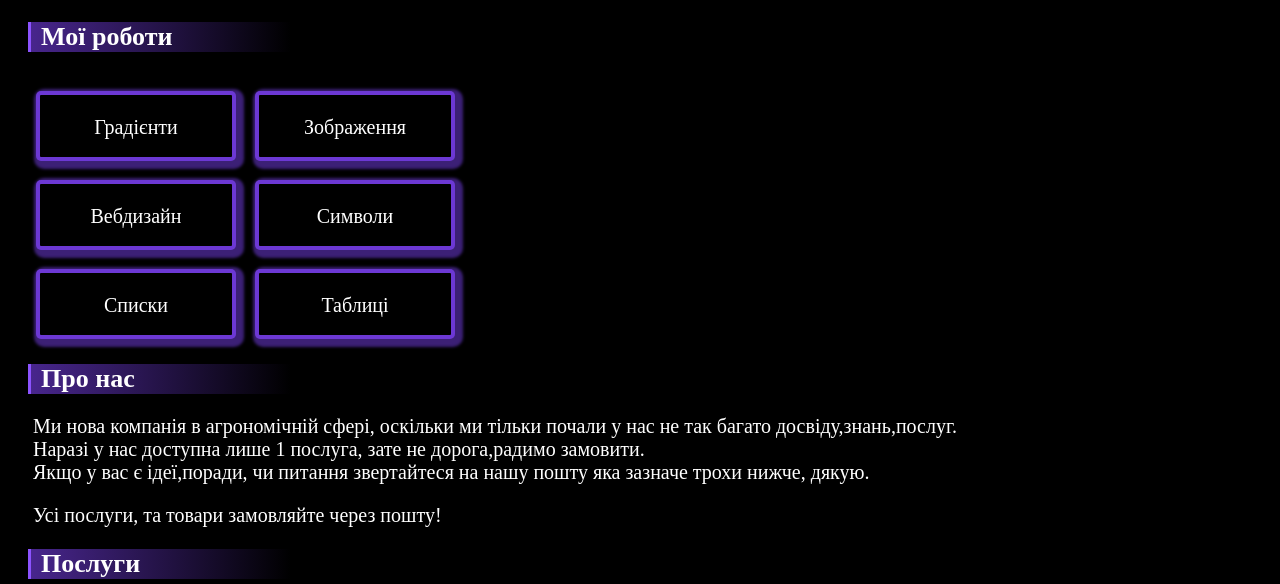
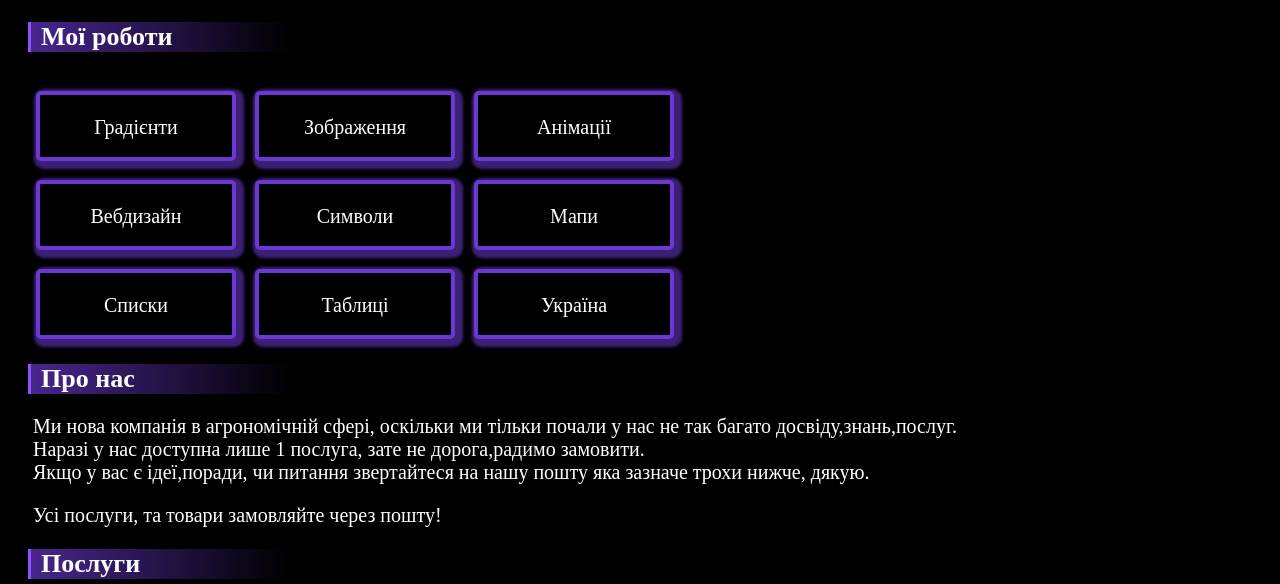
Before and after one commit to UltraFarmer35/MySite, a plain HTML site: page index.html in a window 1280 px wide. Shown: the part 216-800 px from the top of the page. Drawn offline with Linux system fonts and the light colour scheme.

Commit message:
Update index.html

```diff
--- a/index.html
+++ b/index.html
@@ -276,6 +276,9 @@
 			<th>
 				<a href="images.html" target="_blank"><button role="button" class="robota"><p class="r">Зображення</p></button></a>
 			</th>
+			<th>
+				<a href="animationtext.html" target="_blank"><button role="button" class="robota"><p class="r">Анімації</p></button></a>
+			</th>
 		</tr>
 
 		<tr>
@@ -285,6 +288,9 @@
 			<th>
 				<a href="formatywaniaSymvoliv.ytml.html" target="_blank"><button role="button" class="robota"><p class="r" >Символи</p></button></a>
 			</th>
+			<th>
+				<a href="maps.html" target="_blank"><button role="button" class="robota"><p class="r">Мапи</p></button></a>
+			</th>
 		</tr>
 
 		<tr>
@@ -293,6 +299,9 @@
 			</th>
 			<th>
 				<a href="tablivy.html" target="_blank"><button role="button" class="robota"><p class="r">Таблиці</p></button></a>
+			</th>
+			<th>
+				<a href="Ukraine.html" target="_blank"><button role="button" class="robota"><p class="r">Україна</p></button></a>
 			</th>
 		</tr>
 	</table>
```
